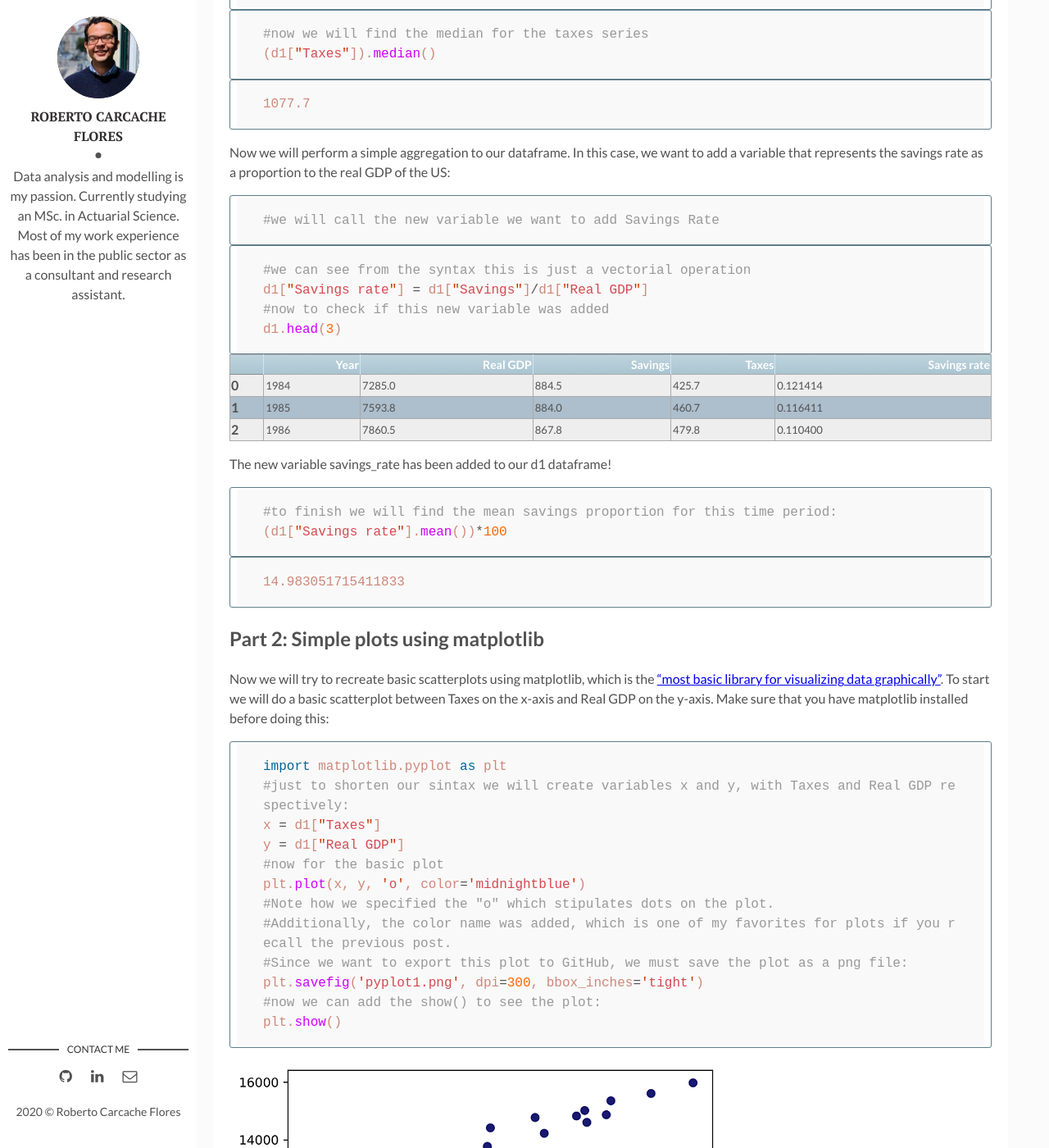
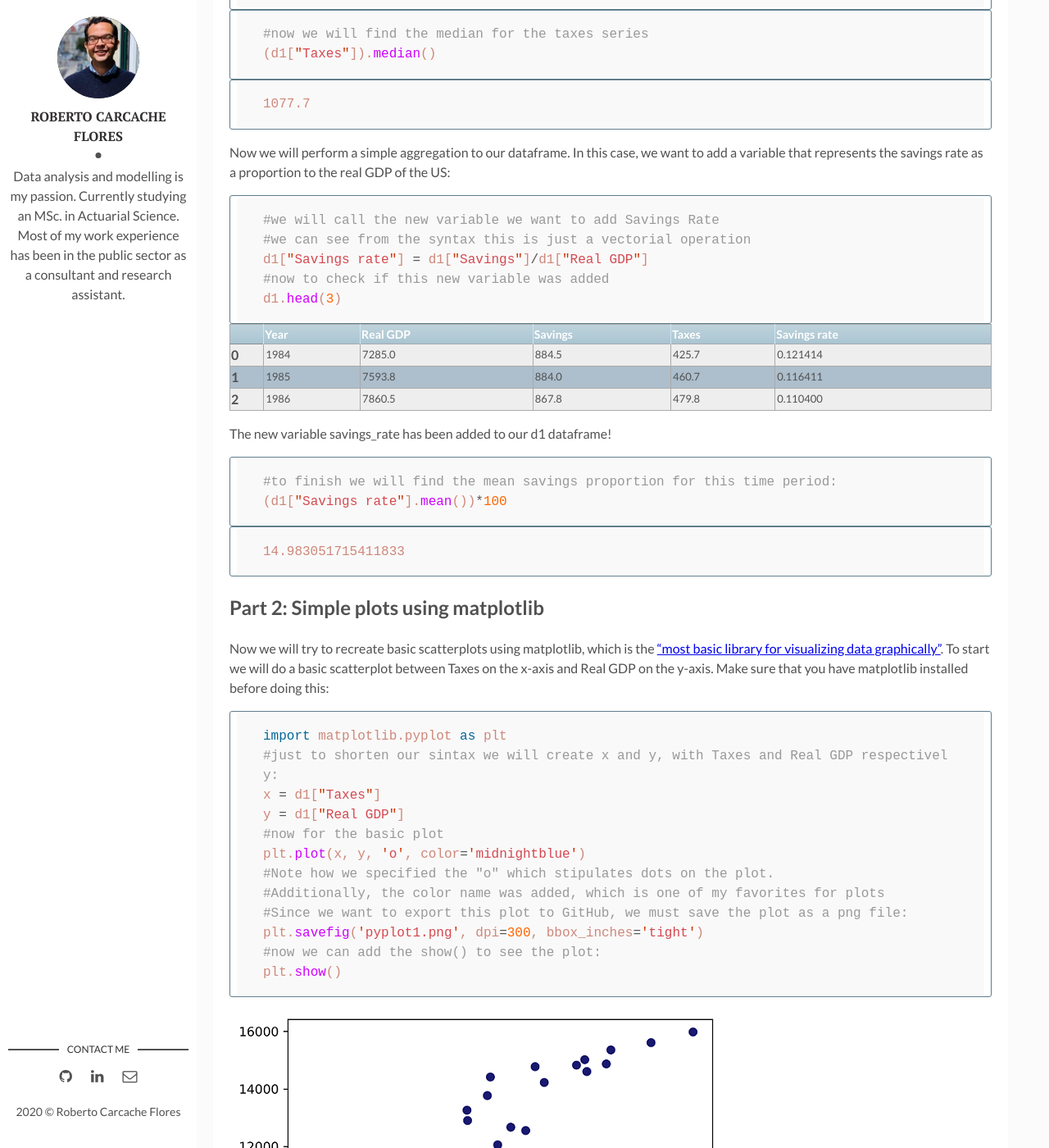
Before and after one commit to rcarcacheflores/Research, a Jekyll site: the page built from _posts/2020-10-2-post4.md, in a window 1280 px wide and 1400 px high, scrolled down 1854 px. Shown: the whole window at 82% size. Built offline with Jekyll 4.4.1, drawn with Linux system fonts in a browser that asks for light colours; some of the changed text lies outside the part shown.

Commit message:
Update 2020-10-2-post4.md

````diff
--- a/_posts/2020-10-2-post4.md
+++ b/_posts/2020-10-2-post4.md
@@ -73,7 +73,7 @@
 
 <table border="1" class="dataframe">
   <thead>
-    <tr style="text-align: right;">
+    <tr style="text-align: left;">
       <th></th>
       <th>Year</th>
       <th>Real GDP</th>
@@ -188,10 +188,6 @@
 
 ```python
 #we will call the new variable we want to add Savings Rate
-```
-
-
-```python
 #we can see from the syntax this is just a vectorial operation
 d1["Savings rate"] = d1["Savings"]/d1["Real GDP"]
 #now to check if this new variable was added
@@ -203,7 +199,7 @@
 
 <table border="1" class="dataframe">
   <thead>
-    <tr style="text-align: right;">
+    <tr style="text-align: left;">
       <th></th>
       <th>Year</th>
       <th>Real GDP</th>
@@ -263,13 +259,13 @@
 
 ```python
 import matplotlib.pyplot as plt
-#just to shorten our sintax we will create variables x and y, with Taxes and Real GDP respectively:
+#just to shorten our sintax we will create x and y, with Taxes and Real GDP respectively:
 x = d1["Taxes"]
 y = d1["Real GDP"]
 #now for the basic plot
 plt.plot(x, y, 'o', color='midnightblue')
 #Note how we specified the "o" which stipulates dots on the plot.
-#Additionally, the color name was added, which is one of my favorites for plots if you recall the previous post.
+#Additionally, the color name was added, which is one of my favorites for plots
 #Since we want to export this plot to GitHub, we must save the plot as a png file:
 plt.savefig('pyplot1.png', dpi=300, bbox_inches='tight')
 #now we can add the show() to see the plot:
@@ -349,7 +345,7 @@
 plt.plot(x, y, 'o', color='midnightblue')
 #we import numpy
 import numpy as np
-#we use the polyfit funtion, with the independent and dependent, followed by the order of the polynomial
+#we use the polyfit funtion, with the independent and dependent
 m, b = np.polyfit(x, y, 1)
 #now we add the trendline by altering our "y" variable
 plt.plot(x, m*x + b, color="firebrick")
@@ -368,4 +364,4 @@
 If you did everything correctly, your plot should look like the one above. Clearly, I am being a bit lazy by not diving deeper into more customization, but this is my first time using any of these plots, so not a bad way to start!
 
 ## Conclusions
-In this tutorial we have seen how use Python to perform basic data exploration of a .csv file. We also took what was once a simple scatterplot and turned it into a much more professional plot. This is only an introduction to visualization in Python and there are plenty of resources available online to dive into. Thanks for coming along!
+In this tutorial we have seen how to use Python to perform basic data exploration of a .csv file. We also took what was once a simple scatterplot and turned it into a much more professional plot. This is only an introduction to visualization in Python and there are plenty of resources available online to dive into. Thanks for coming along!
````
Also changed, not shown: other parts of _posts/2020-10-2-post4.md (+2 -2 lines).
